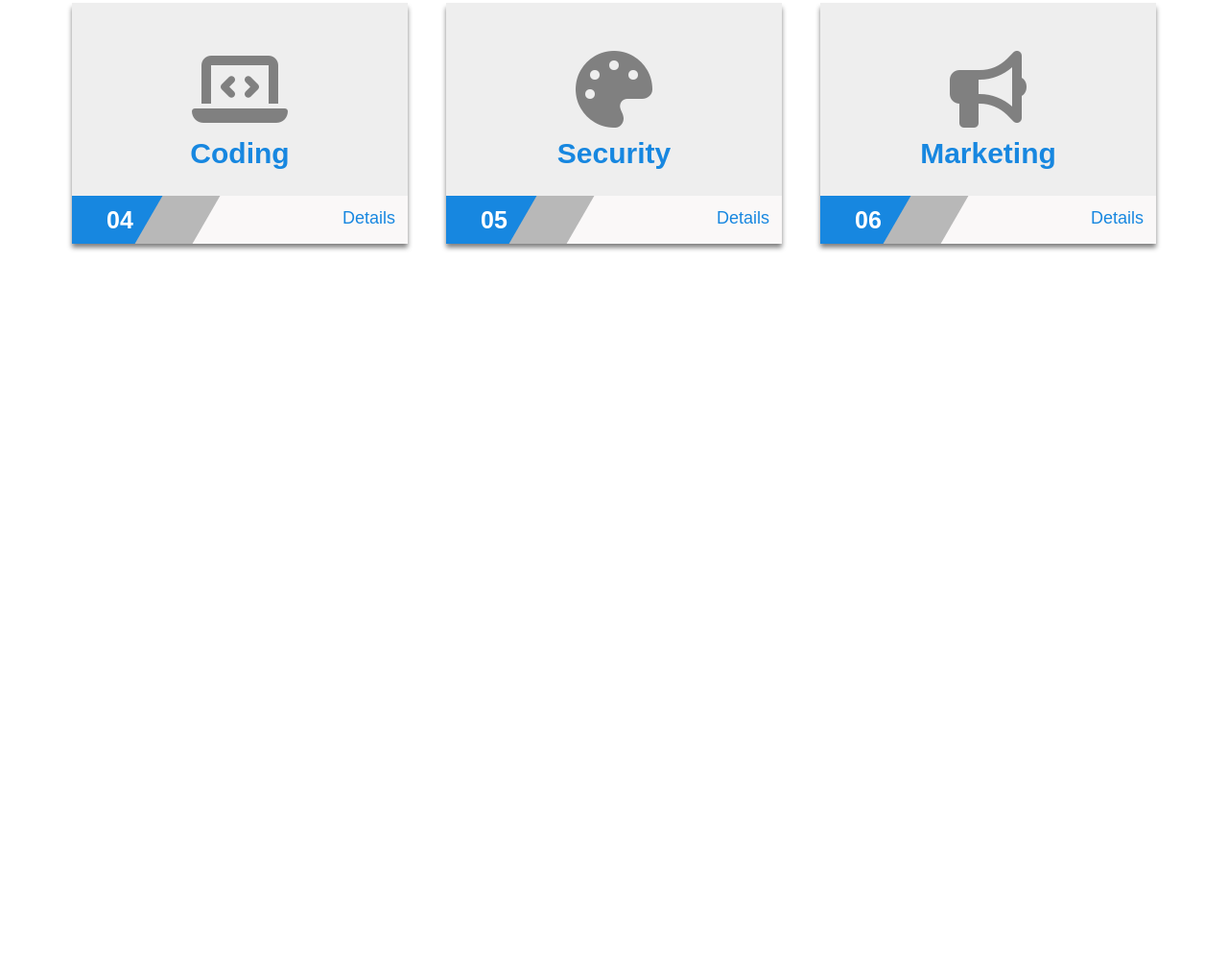
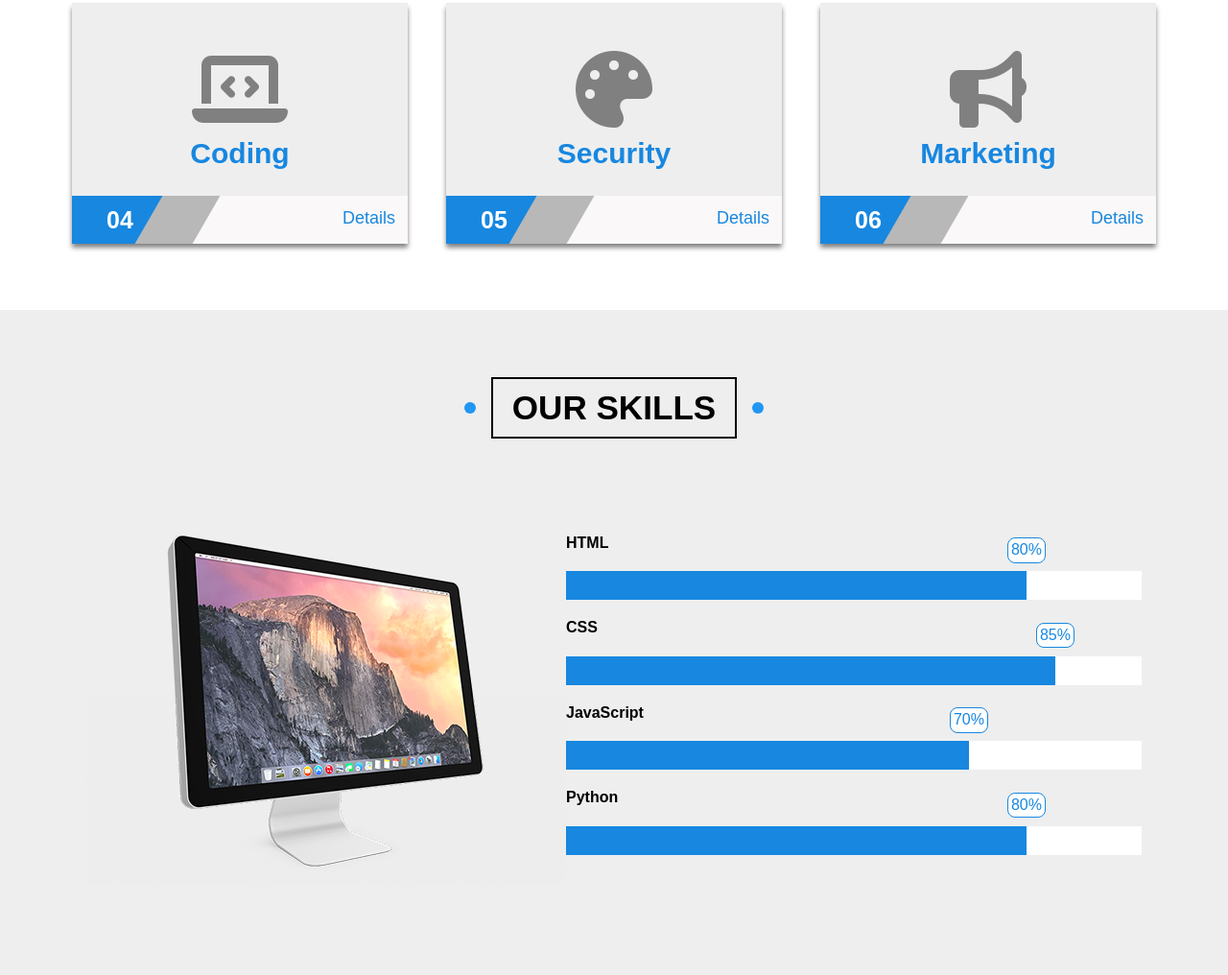
Before and after one commit to YoussefDybala/gallery-template, a plain HTML site: page index.html in a window 1280 px wide. Shown: the part 5807-6823 px from the top of the page at 96% size. Before the commit the page ends 6130 px from the top, so only its background shows below. Drawn offline with Linux system fonts and the light colour scheme.

Commit message:
new commit

```diff
--- a/css/style.css
+++ b/css/style.css
@@ -501,6 +501,10 @@ top: 100px;
     height: 250px;
     position: relative;
     box-shadow: 0 5px 5px gray;
+    transition: 0.3s;
+  }
+  .services .boxes .box2:hover {
+    margin-top: -10px;
   }
   .serv-cont {
     text-align: center;
@@ -551,3 +555,58 @@ top: 100px;
   transform: skewX(-30deg);
  }
   /* ///////////// end services //////////  */
+
+  /* //////////// start skills ///////////  */
+ .skills {
+  padding: 70px 0;
+  background-color: #eee;
+ }
+ @media (max-width :768px) {
+  .skill-cont img {
+    display: none;
+  }
+ }
+ .skill-cont {
+  display: flex;
+  flex-wrap: wrap;
+  padding: 20px;
+ }
+ .progres {
+  width: 600px;
+  height: 30px;
+  background-color: white;
+  margin: 20px 0;
+ }
+ .progres span {
+  display: block;
+  background-color: #1787e0;
+  height: 100%;
+  position: relative;
+ }
+ .progres span::after {
+  content: attr(data-progress);
+  position: absolute;
+  color: #1787e0;
+  background-color: white;
+  border: 1px solid #1787e0;
+  padding: 3px;
+  border-radius: 8px;
+  right: -20px;
+  top: -35px;
+  }
+  .progres span::before{
+    content: '';
+    position: absolute;
+    width: 0;
+    height: 0;
+    border: 10px solid  #1787e0;
+  }
+ @media (max-width :768px) {
+  .progres {
+    width: 330px;
+    height: 30px;
+    background-color: white;
+    margin: 20px 0;
+   }
+ }
+  /* //////////// end skills ///////////  */
--- a/index.html
+++ b/index.html
@@ -446,6 +446,40 @@
         </div>
     </div>
     <!-- ////////////// start services //////////  -->
+    <!-- /////////////// start skills /////////  -->
+    <div class="skills">
+        <div class="containar">
+            <div class="main-title">
+                <h3>Our Skills</h3>
+            </div>
+            <div class="skill-cont">
+                <div class="images">
+                    <img src="images/skills.png" alt="">
+                </div>
+                <div class="skill">
+                    <div class="s-k">
+                        <h4>HTML</h4>
+                        <div class="progres">
+                            <span style="width: 80%;" data-progress="80%"></span>
+                        </div>
+                        <h4>CSS</h4>
+                        <div class="progres">
+                            <span style="width: 85%;" data-progress="85%"></span>
+                        </div>
+                        <h4>JavaScript</h4>
+                        <div class="progres">
+                            <span style="width: 70%;" data-progress="70%"></span>
+                        </div>
+                        <h4>Python</h4>
+                        <div class="progres">
+                            <span style="width: 80%;" data-progress="80%"></span>
+                        </div>
+                    </div>
+                </div>
+            </div>
+        </div>
+    </div>
+    <!-- /////////////// start skills /////////  -->
 </body>
 <script src="javascript/main.js"></script>
 </html>
```
Also changed, not shown: images/skills.png (added).
